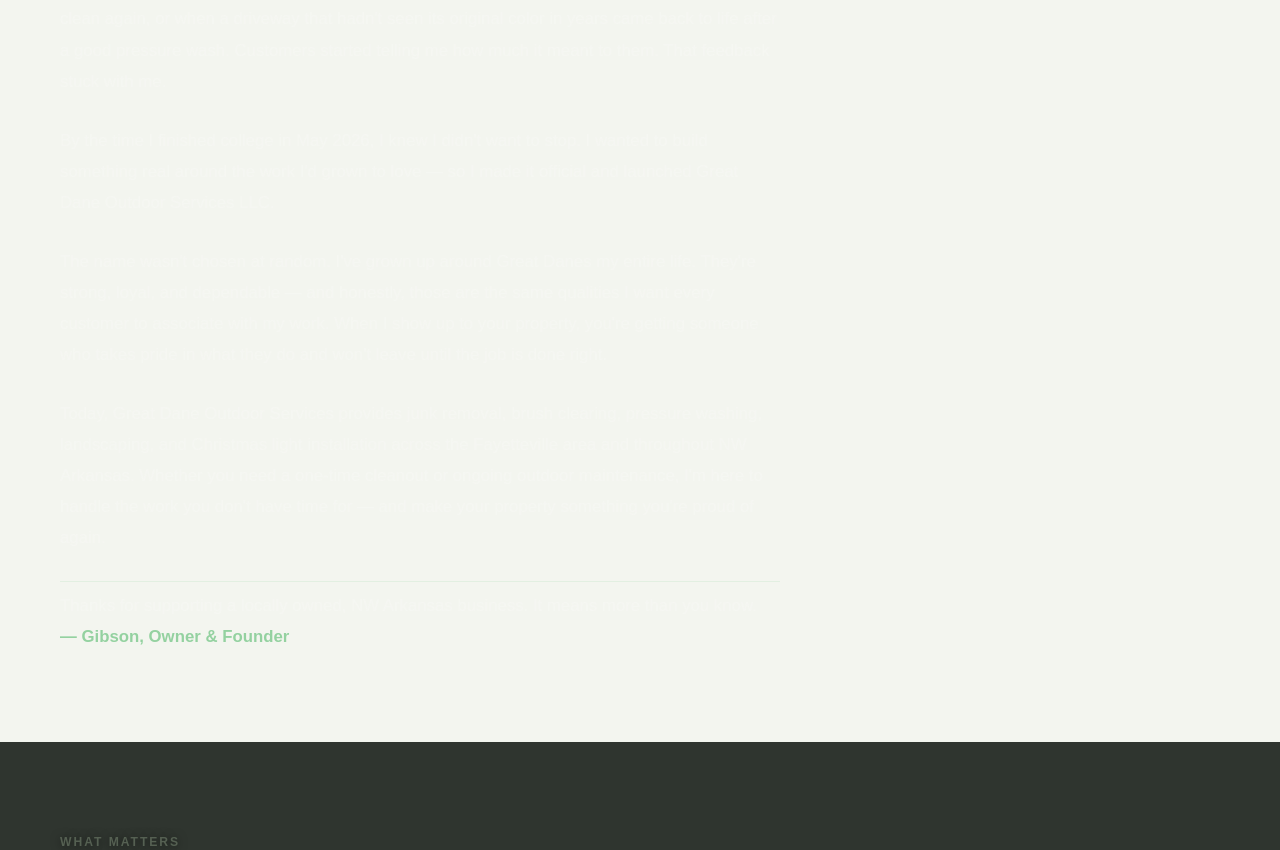
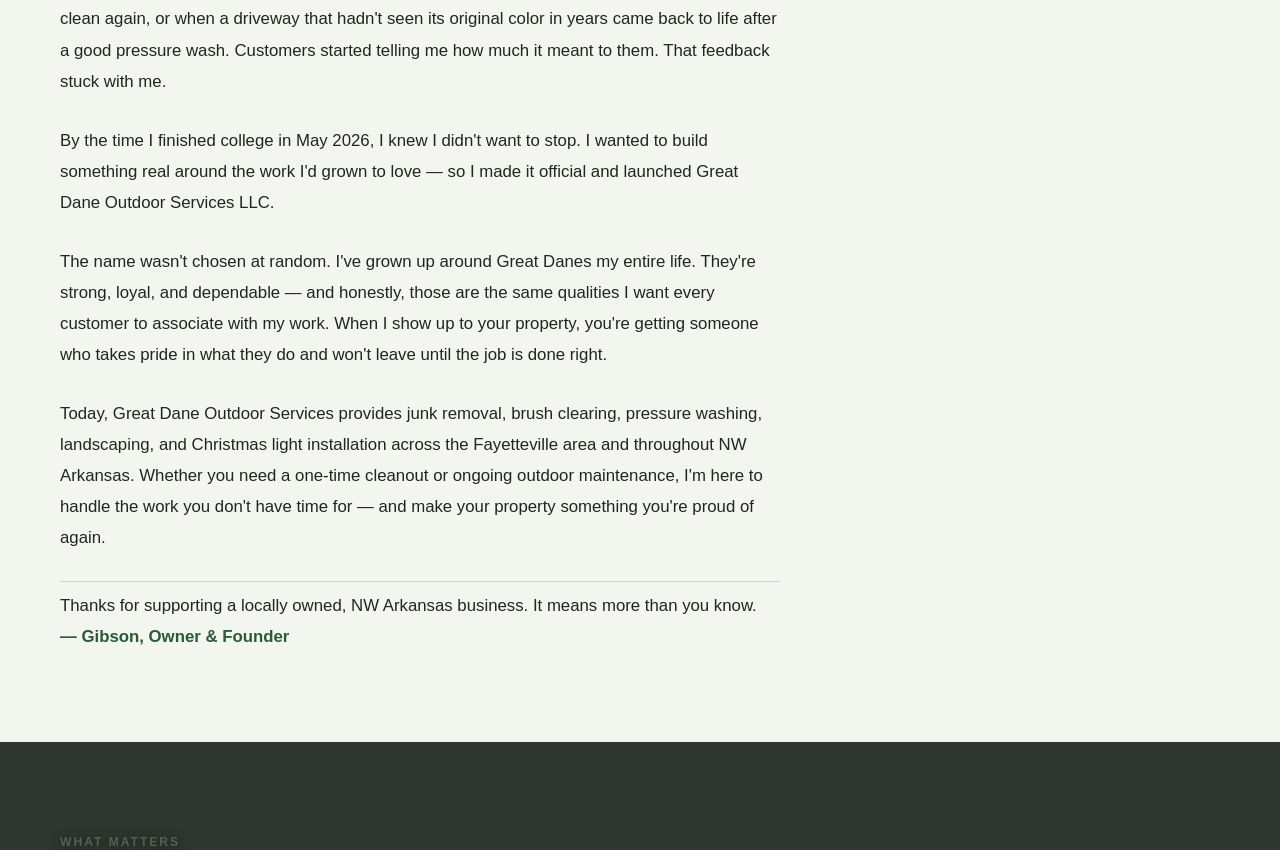
Before and after one commit to gpillow/Great-Dane-Outdoor-Services, a Next.js app: page /about in a window 1280 px wide. Shown: the part 960-1810 px from the top of the page. Built offline with nearby package versions, Linux system fonts and the light colour scheme.

Commit message:
Fix about page prose text color on light background
Co-Authored-By: Claude Sonnet 4.6 <noreply@anthropic.com>

```diff
--- a/app/globals.css
+++ b/app/globals.css
@@ -2102,17 +2102,17 @@ main#main-content {
 .blueprint-prose p {
   font-size: 1.05rem;
   line-height: 1.85;
-  color: var(--ink);
-  opacity: 0.92;
+  color: #1f271f;
 }
 .blueprint-signoff {
   font-size: 1.05rem;
   line-height: 1.85;
   padding-top: 0.5rem;
-  border-top: 1px solid var(--line);
+  border-top: 1px solid rgba(74,124,89,0.25);
+  color: #1f271f;
 }
 .blueprint-signoff strong {
-  color: var(--green-bright);
+  color: #2a5a38;
 }
 
 .geo-direct-answer {
```
